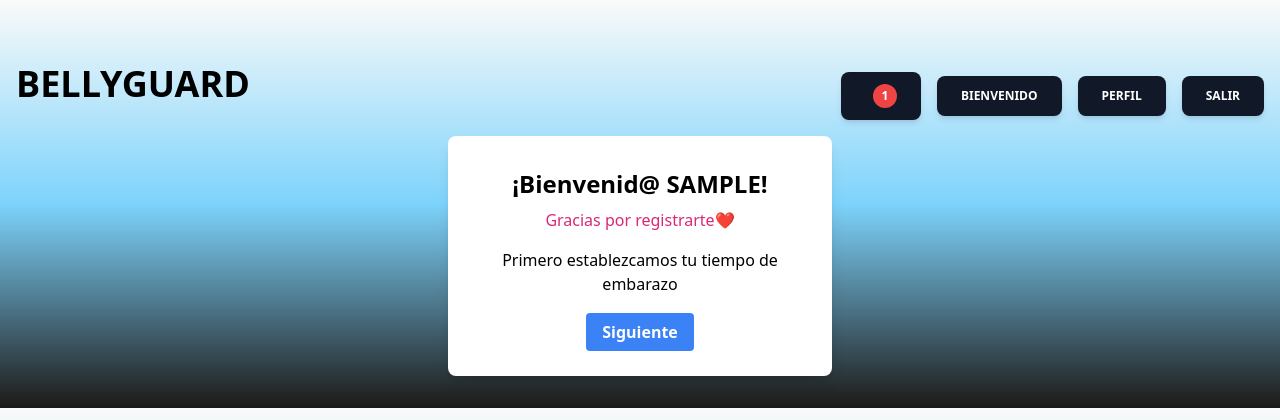
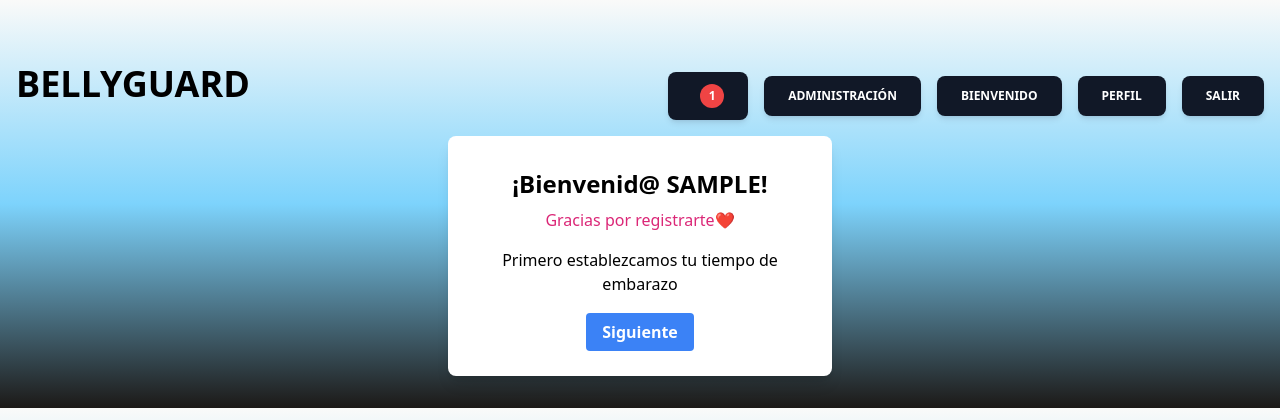
Before and after one commit to HieysonS/Bellyguard, a Django app: page /bienvenido_nuevo/ in a window 1280 px wide. Shown: the top 420 px of the page. Run offline with Django 5.2, Linux system fonts and the light colour scheme; the visitor is signed in with stand-in values (Sample User, id 1); some libraries are stand-ins or nearby versions.

Commit message:
Bellyguard 2.0

```diff
--- a/webapp/templates/baseContenidos.html
+++ b/webapp/templates/baseContenidos.html
@@ -17,6 +17,9 @@
                     <li><a href={% url 'notificaciones' %} class="align-middle select-none font-sans font-bold text-center uppercase transition-all disabled:opacity-50 disabled:shadow-none disabled:pointer-events-none text-xs py-3 px-6 rounded-lg bg-gray-900 text-white shadow-md shadow-gray-900/10 hover:shadow-lg hover:shadow-gray-900/20 focus:opacity-[0.85] focus:shadow-none active:opacity-[0.85] active:shadow-none block w-full mt-6"><span class="bg-red-500 text-white w-6 h-6 rounded-full flex items-center justify-center ml-2">1</span>
                         </a>
                     </li>
+                    {% if request.user.is_superuser %}
+                        <li><a class="align-middle select-none font-sans font-bold text-center uppercase transition-all disabled:opacity-50 disabled:shadow-none disabled:pointer-events-none text-xs py-3 px-6 rounded-lg bg-gray-900 text-white shadow-md shadow-gray-900/10 hover:shadow-lg hover:shadow-gray-900/20 focus:opacity-[0.85] focus:shadow-none active:opacity-[0.85] active:shadow-none block w-full mt-6" href="/admin">Administración</a></li>
+                    {% endif %}
                     <li><a class="align-middle select-none font-sans font-bold text-center uppercase transition-all disabled:opacity-50 disabled:shadow-none disabled:pointer-events-none text-xs py-3 px-6 rounded-lg bg-gray-900 text-white shadow-md shadow-gray-900/10 hover:shadow-lg hover:shadow-gray-900/20 focus:opacity-[0.85] focus:shadow-none active:opacity-[0.85] active:shadow-none block w-full mt-6" href={% url 'bienvenido' %}>Bienvenido</a></li>
                     <li><a class="align-middle select-none font-sans font-bold text-center uppercase transition-all disabled:opacity-50 disabled:shadow-none disabled:pointer-events-none text-xs py-3 px-6 rounded-lg bg-gray-900 text-white shadow-md shadow-gray-900/10 hover:shadow-lg hover:shadow-gray-900/20 focus:opacity-[0.85] focus:shadow-none active:opacity-[0.85] active:shadow-none block w-full mt-6" href={% url 'perfil' %}>Perfil</a></li>
                     <li><a class="align-middle select-none font-sans font-bold text-center uppercase transition-all disabled:opacity-50 disabled:shadow-none disabled:pointer-events-none text-xs py-3 px-6 rounded-lg bg-gray-900 text-white shadow-md shadow-gray-900/10 hover:shadow-lg hover:shadow-gray-900/20 focus:opacity-[0.85] focus:shadow-none active:opacity-[0.85] active:shadow-none block w-full mt-6" href={% url 'salir' %}>Salir</a></li>
```
